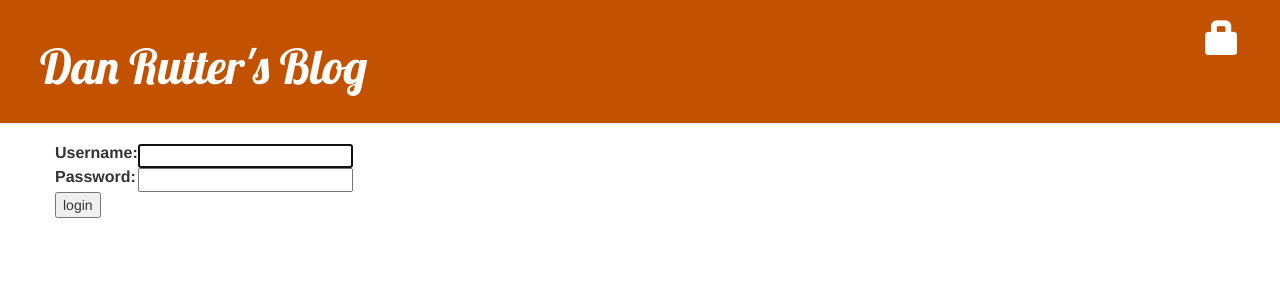
After one commit to MadManPineapple/my-first-blog, a Django app: page /accounts/login/ in a window 1280 px wide. The commit adds this page. Shown: the top 300 px of the page. Run offline with Django 3.2, Linux system fonts and the light colour scheme; some libraries are stand-ins or nearby versions.

Commit message:
Added login page and extra verification to the website.

```diff
--- a/blog/templates/blog/base.html
+++ b/blog/templates/blog/base.html
@@ -11,6 +11,10 @@
         <div class="page-header">
             {% if user.is_authenticated %}
                 <a href="{% url 'post_new' %}" class="top-menu"><span class="glyphicon glyphicon-plus"></span></a>
+                <a href="{% url 'post_draft_list' %}" class="top-menu"><span class="glyphicon glyphicon-edit"></span></a>
+                <p class="top-menu">Hello {{ user.username }} <small>(<a href="{% url 'logout' %}">Log out</a>)</small></p>
+            {% else %}
+            <a href="{% url 'login' %}" class="top-menu"><span class="glyphicon glyphicon-lock"></span></a>
             {% endif %}
             <h1><a href="/">Dan Rutter's Blog</a></h1>
         </div>
--- a/blog/templates/blog/post_detail.html
+++ b/blog/templates/blog/post_detail.html
@@ -6,9 +6,12 @@
             <div class="date">
                 {{ post.published_date }}
             </div>
+        {% else %}
+            <a class="btn btn-default" href="{% url 'post_publish' pk=post.pk %}">Publish</a>
         {% endif %}
         {% if user.is_authenticated %}
             <a class="btn btn-default" href="{% url 'post_edit' pk=post.pk %}"><span class="glyphicon glyphicon-pencil"></span></a>
+            <a class="btn btn-default" href="{% url 'post_remove' pk=post.pk %}"><span class="glyphicon glyphicon-remove"></span></a>
         {% endif %}
         <h2>{{ post.title }}</h2>
         <p>{{ post.text|linebreaksbr }}</p>
--- /dev/null
+++ b/blog/templates/registration/login.html
@@ -0,0 +1,24 @@
+{% extends "blog/base.html" %}
+
+{% block content %}
+    {% if form.errors %}
+        <p>Your username and password didn't match. Please try again.</p>
+    {% endif %}
+
+    <form method="post" action="{% url 'login' %}">
+    {% csrf_token %}
+        <table>
+        <tr>
+            <td>{{ form.username.label_tag }}</td>
+            <td>{{ form.username }}</td>
+        </tr>
+        <tr>
+            <td>{{ form.password.label_tag }}</td>
+            <td>{{ form.password }}</td>
+        </tr>
+        </table>
+
+        <input type="submit" value="login" />
+        <input type="hidden" name="next" value="{{ next }}" />
+    </form>
+{% endblock %}
--- a/blog/urls.py
+++ b/blog/urls.py
@@ -6,4 +6,8 @@ urlpatterns = [
     path('post/<int:pk>/', views.post_detail, name='post_detail'),
     path('post/new/', views.post_new, name='post_new'),
     path('post/<int:pk>/edit/', views.post_edit, name='post_edit'),
+    path('drafts/', views.post_draft_list, name='post_draft_list'),
+    path('post/<pk>/publish/', views.post_publish, name='post_publish'),
+    path('post/<pk>/remove/', views.post_remove, name='post_remove'),
+
 ]
--- a/mysite/settings.py
+++ b/mysite/settings.py
@@ -27,7 +27,7 @@ DEBUG = True
 
 ALLOWED_HOSTS = ['127.0.0.1', '.pythonanywhere.com']
 
-
+LOGIN_REDIRECT_URL = '/'
 # Application definition
 
 INSTALLED_APPS = [
--- a/mysite/urls.py
+++ b/mysite/urls.py
@@ -13,10 +13,14 @@ Including another URLconf
     1. Import the include() function: from django.urls import include, path
     2. Add a URL to urlpatterns:  path('blog/', include('blog.urls'))
 """
+from django.urls import path, include
 from django.contrib import admin
-from django.urls import path, include
+
+from django.contrib.auth import views
 
 urlpatterns = [
     path('admin/', admin.site.urls),
+    path('accounts/login/', views.LoginView.as_view(), name='login'),
+    path('accounts/logout/', views.LogoutView.as_view(next_page='/'), name='logout'),
     path('', include('blog.urls')),
 ]
```
Also changed, not shown: blog/templates/blog/post_draft_list.html (added, +11 -0 lines), blog/views.py (+25 -2 lines).
